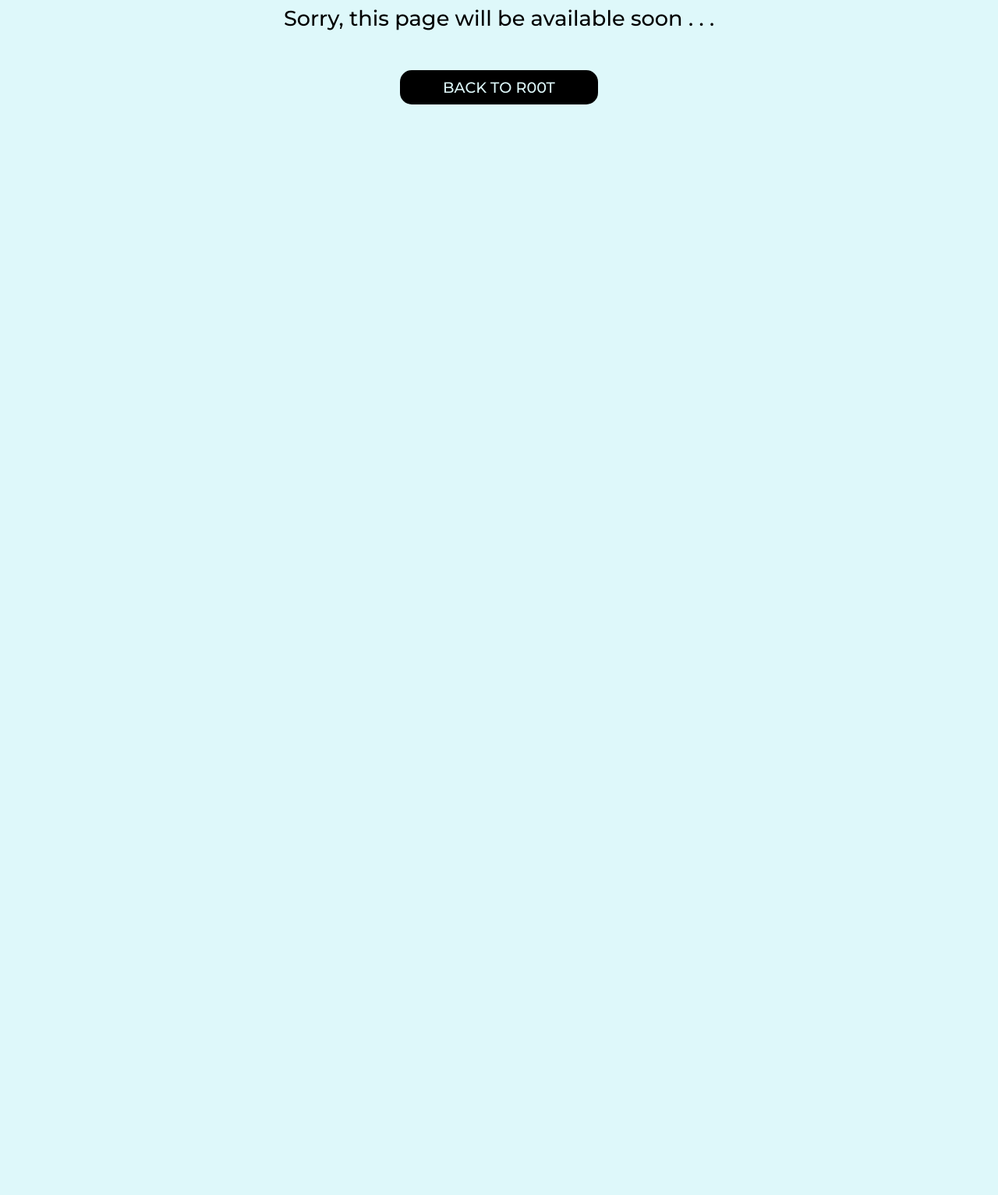
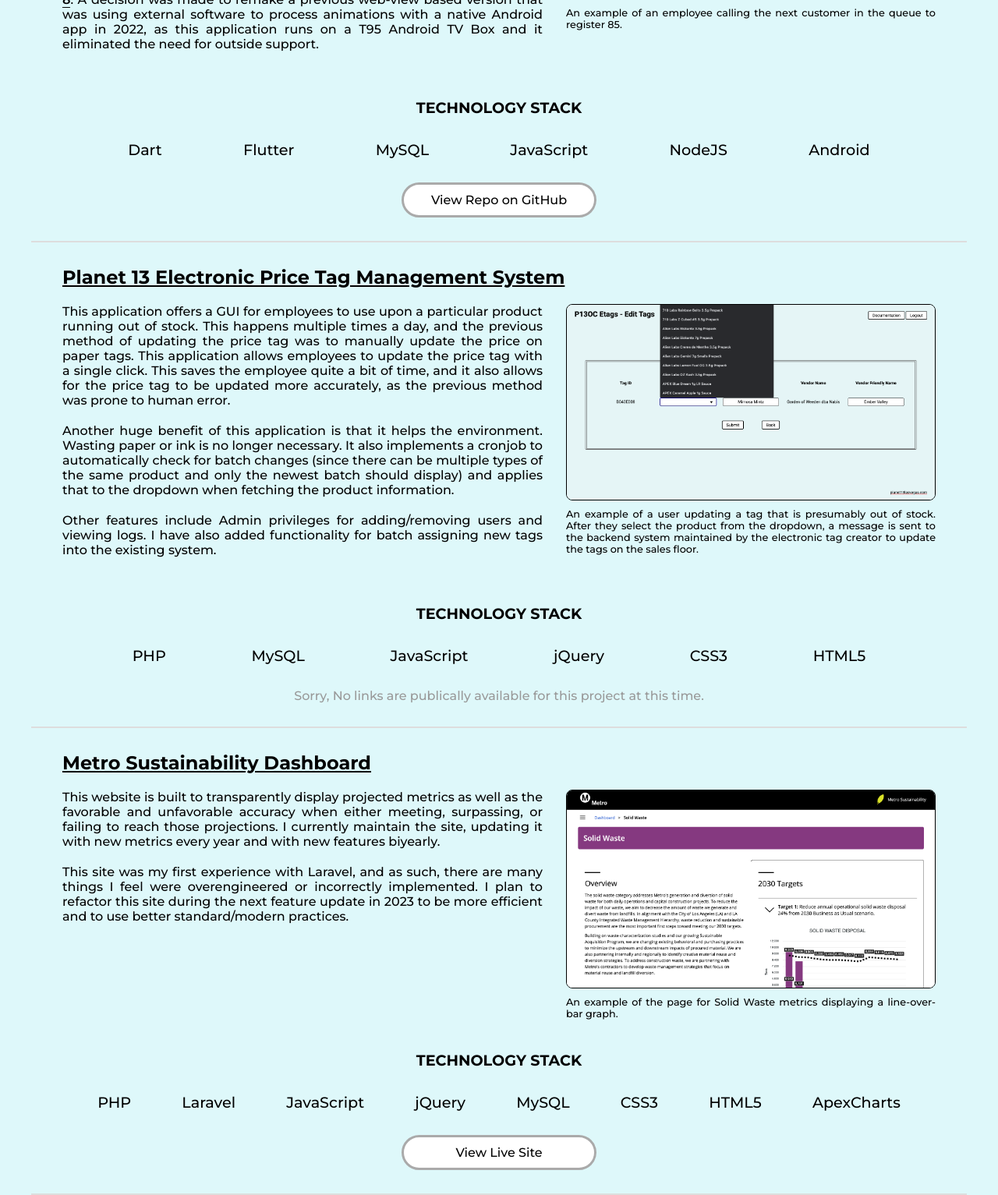
Before and after one commit to pJanks/johnnycassidy.dev, a PHP site: page /projects in a window 1280 px wide. Shown: the part 398-1931 px from the top of the page at 78% size. Before the commit the page ends 532 px from the top, so only its background shows below. Run offline with PHP 8.4, Linux system fonts and the light colour scheme; data that the repository does not hold is empty; a stand-in replaces the project's code that opens the database connection.

Commit message:
Add more project info and a page visitor counter in db

```diff
--- /dev/null
+++ b/backend/increment_counter.php
@@ -0,0 +1,9 @@
+<?php
+  require_once 'config.php';
+
+  if (!isset($_SESSION['hasVisited'])) {
+    $_SESSION['hasVisited'] = true;
+    $sql = "UPDATE visitor_counter SET counter = counter + 1";
+    $stmt = $pdo->prepare($sql);
+    $stmt->execute();
+  }
--- a/index.php
+++ b/index.php
@@ -2,6 +2,7 @@
   ini_set("display_errors", 1);
   error_reporting(E_ALL);
   session_start();
+  require_once 'backend/increment_counter.php';
   $request_uri = strtolower(rtrim($_SERVER["REQUEST_URI"], "/"));
   $route = explode("/", $request_uri)[1] ?? "home";
 ?>
@@ -22,13 +23,11 @@
         switch ($request_uri) {
           case "":
           case "/home":
+          case "/projects":
           case "/snake":
           case "/sandbox":
           case "/404":
             require_once "views/$route/index.html";
-            break;
-          case "/projects":
-            require_once "views/$route/index.php";
             break;
           default:
             header("Location: /404");
--- /dev/null
+++ b/views/projects/index.html
@@ -0,0 +1,120 @@
+<section class="projects-wrapper">
+  <article class="project-wrapper">
+    <h2 class="project-heading">Planet 13 Client Summoning App</h2>
+    <section class="project-description-wrapper">
+      <p class="project-description-paragraph">
+        This application was built for the <a href="https://www.planet13dispensaries.com/" class="description-link">Planet 13</a> dispensary in Las Vegas, <abbr title="Nevada">NV</abbr> and Santa Ana, <abbr title="California">CA</abbr>. It allows an employee to summon the next client in their queue (a service provided externally by <a class="description-link" href="https://www.nemo-q.com/">NEMO-Q</a>) to one of the many <abbr title="Point of Sale">POS</abbr> systems on the sales floor. The example provided here is only demonstrating the frontend of the application on an emulator. The backend of the application is not currently publically available. The test information displayed would normally be populated with the clients initials or name and the last four numbers of the phone number they used to register in the queue.
+      </p>
+      <p class="project-description-paragraph">
+        This currently serves ~74 POS systems in Las Vegas and ~50 systems in Santa Ana. This service is running on a <a class="description-link" href="https://www.digitalocean.com/">digitalocean</a> droplet running <a class="description-link" href="https://www.centos.org/">Centos 8</a>. A decision was made to remake a previous web-view based version that was using external software to process animations with a native Android app in 2022, as this application runs on a T95 Android TV Box and it eliminated the need for outside support.
+      </p>
+    </section>
+    <section class="project-video-or-image-wrapper">
+      <video
+        class="project-video-or-image p13-summoning"
+        autoplay
+        loop
+        muted
+      >
+        <source src="/assets/videos/p13_summoning_app.mp4" type="video/mp4">
+        Your browser does not support the HTML video element.
+      </video>
+      <span class="caption">
+        An example of an employee calling the next customer in the queue to register 85.
+      </span>
+    </section>
+    <section class="tech-stack-wrapper">
+      <h3 class="tech-stack-heading">Technology Stack</h3>
+      <span class="tech-stack-span-wrapper">
+        <span class="technology-span">Dart</span>
+        <span class="technology-span">Flutter</span>
+        <span class="technology-span">MySQL</span>
+        <span class="technology-span">JavaScript</span>
+        <span class="technology-span">NodeJS</span>
+        <span class="technology-span">Android</span>
+      </span>
+    </section>
+    <section class="links-wrapper">
+      <a class="view-live-site-or-github-link" href="https://github.com/pJanks/p13_client_summoning_app">View Repo on GitHub</a>
+    </section>
+  </article>
+
+  <article class="project-wrapper">
+    <h2 class="project-heading">Planet 13 Electronic Price Tag Management System</h2>
+    <section class="project-description-wrapper">
+      <p class="project-description-paragraph">
+        This application offers a GUI for employees to use upon a particular product running out of stock. This happens multiple times a day, and the previous method of updating the price tag was to manually update the price on paper tags. This application allows employees to update the price tag with a single click. This saves the employee quite a bit of time, and it also allows for the price tag to be updated more accurately, as the previous method was prone to human error.
+      </p>
+      <p class="project-description-paragraph">
+          Another huge benefit of this application is that it helps the environment. Wasting paper or ink is no longer necessary. It also implements a cronjob to automatically check for batch changes (since there can be multiple types of the same product and only the newest batch should display) and applies that to the dropdown when fetching the product information.
+      </p>
+      <p class="project-description-paragraph">
+          Other features include Admin privileges for adding/removing users and viewing logs. I have also added functionality for batch assigning new tags into the existing system.
+      </p>
+    </section>
+    <section class="project-video-or-image-wrapper">
+      <img
+        class="project-video-or-image"
+        src="/assets/images/p13_etag_app.png"
+        alt="a screenshot of Los Angeles Metro's Sustainability Dashboard"
+      >
+      <span class="caption">
+        An example of a user updating a tag that is presumably out of stock. After they select the product from the dropdown, a message is sent to the backend system maintained by the electronic tag creator to update the tags on the sales floor.
+      </span>
+    </section>
+    <section class="tech-stack-wrapper">
+      <h3 class="tech-stack-heading">Technology Stack</h3>
+      <span class="tech-stack-span-wrapper">
+        <span class="technology-span">PHP</span>
+        <span class="technology-span">MySQL</span>
+        <span class="technology-span">JavaScript</span>
+        <span class="technology-span">jQuery</span>
+        <span class="technology-span">CSS3</span>
+        <span class="technology-span">HTML5</span>
+      </span>
+    </section>
+    <section class="links-wrapper">
+      <span class="no-links-available-wrapper">
+        Sorry, No links are publically available for this project at this time.
+      </span>
+    </section>
+  </article>
+
+  <article class="project-wrapper">
+    <h2 class="project-heading">Metro Sustainability Dashboard</h2>
+    <section class="project-description-wrapper">
+      <p class="project-description-paragraph">
+        This website is built to transparently display projected metrics as well as the favorable and unfavorable accuracy when either meeting, surpassing, or failing to reach those projections. I currently maintain the site, updating it with new metrics every year and with new features biyearly.
+      </p>
+      <p class="project-description-paragraph">
+        This site was my first experience with Laravel, and as such, there are many things I feel were overengineered or incorrectly implemented. I plan to refactor this site during the next feature update in 2023 to be more efficient and to use better standard/modern practices.
+      </p>
+    </section>
+    <section class="project-video-or-image-wrapper">
+      <img
+        class="project-video-or-image"
+        src="/assets/images/metro_sustainability_dashboard.png"
+        alt="a screenshot of Los Angeles Metro's Sustainability Dashboard"
+      >
+      <span class="caption">
+        An example of the page for Solid Waste metrics displaying a line-over-bar graph.
+      </span>
+    </section>
+    <section class="tech-stack-wrapper">
+      <h3 class="tech-stack-heading">Technology Stack</h3>
+      <span class="tech-stack-span-wrapper">
+        <span class="technology-span">PHP</span>
+        <span class="technology-span">Laravel</span>
+        <span class="technology-span">JavaScript</span>
+        <span class="technology-span">jQuery</span>
+        <span class="technology-span">MySQL</span>
+        <span class="technology-span">CSS3</span>
+        <span class="technology-span">HTML5</span>
+        <span class="technology-span">ApexCharts</span>
+      </span>
+    </section>
+    <section class="links-wrapper">
+      <a class="view-live-site-or-github-link" href="https://sustainabilityreporting.metro.net/">View Live Site</a>
+    </section>
+  </article>
+</section>
--- a/views/projects/index.php
+++ /dev/null
@@ -1,94 +0,0 @@
-<?php
-  require_once 'config.php';
-  $ip = $_SERVER['REMOTE_ADDR'];
-  if ($ip !== $myIp) {
-    echo '
-      <section class="message-wrapper">
-        <h1 class="message-heading">under construction</h1>
-        <h3 class="message">Sorry, this page will be available soon . . .</h3>
-        <a class="back-to-home-link" href="/">back to r00t</a>
-      </section>
-    ';
-    return;
-  }
-?>
-<section class="projects-wrapper">
-  <article class="project-wrapper">
-    <h2 class="project-heading">Planet 13 Client Summoning App</h2>
-    <section class="project-description-wrapper">
-      <p class="project-description-paragraph">
-        This application was built for the <a href="https://www.planet13dispensaries.com/" class="description-link">Planet 13</a> dispensary in Las Vegas, <abbr title="Nevada">NV</abbr> and Santa Ana, <abbr title="California">CA</abbr>. It allows an employee to summon the next client in their queue (a service provided externally by <a class="description-link" href="https://www.nemo-q.com/">NEMO-Q</a>) to one of the many <abbr title="Point of Sale">POS</abbr> systems on the sales floor. The example provided here is only demonstrating the frontend of the application on an emulator. The backend of the application is not currently publically available. The test information displayed would normally be populated with the clients initials or name and the last four numbers of the phone number they used to register in the queue.
-      </p>
-      <p class="project-description-paragraph">
-        This currently serves ~74 POS systems in Las Vegas and ~50 systems in Santa Ana. This service is running on a <a class="description-link" href="https://www.digitalocean.com/">digitalocean</a> droplet running <a class="description-link" href="https://www.centos.org/">Centos 8</a>. A decision was made to remake a previous web-view based version that was using external software to process animations with a native Android app in 2022, as this application runs on a T95 Android TV Box and it eliminated the need for outside support.
-      </p>
-    </section>
-    <section class="project-video-or-image-wrapper">
-      <video
-        class="project-video-or-image p13-summoning"
-        autoplay
-        loop
-        muted
-      >
-        <source src="/assets/videos/p13_summoning_app.webm" type="video/webm">
-        <source src="/assets/videos/p13_summoning_app.mp4" type="video/mp4">
-        Your browser does not support the HTML video element.
-      </video>
-      <span class="caption">
-        An example of an employee calling the next customer in the queue to register 85.
-      </span>
-    </section>
-    <section class="tech-stack-wrapper">
-      <h3 class="tech-stack-heading">Technology Stack</h3>
-      <span class="tech-stack-span-wrapper">
-        <span class="technology-span">Dart</span>
-        <span class="technology-span">Flutter</span>
-        <span class="technology-span">MySQL</span>
-        <span class="technology-span">JavaScript</span>
-        <span class="technology-span">NodeJS</span>
-        <span class="technology-span">Android</span>
-      </span>
-    </section>
-    <section class="links-wrapper">
-      <a class="view-live-site-or-github-link" href="https://github.com/pJanks/p13_client_summoning_app">View Repo on GitHub</a>
-    </section>
-  </article>
-
-  <article class="project-wrapper">
-    <h2 class="project-heading">Metro Sustainability Dashboard</h2>
-    <section class="project-description-wrapper">
-      <p class="project-description-paragraph">
-        This website is built to transparently display projected metrics as well as the favorable and unfavorable accuracy when either meeting, surpassing, or failing to reach those projections. I currently maintain the site, updating it with new metrics every year and with new features biyearly.
-      </p>
-      <p class="project-description-paragraph">
-        This site was my first experience with Laravel, and as such, there are many things I feel were overengineered or incorrectly implemented. I plan to refactor this site during the next feature update in 2023 to be more efficient and to use better standard/modern practices.
-      </p>
-    </section>
-    <section class="project-video-or-image-wrapper">
-      <img
-        class="project-video-or-image"
-        src="/assets/images/metro_sustainability_dashboard.png"
-        alt="a screenshot of Los Angeles Metro's Sustainability Dashboard"
-      >
-      <span class="caption">
-        An example of the page for Solid Waste metrics displaying a line-over-bar graph.
-      </span>
-    </section>
-    <section class="tech-stack-wrapper">
-      <h3 class="tech-stack-heading">Technology Stack</h3>
-      <span class="tech-stack-span-wrapper">
-        <span class="technology-span">PHP</span>
-        <span class="technology-span">Laravel</span>
-        <span class="technology-span">JavaScript</span>
-        <span class="technology-span">jQuery</span>
-        <span class="technology-span">MySQL</span>
-        <span class="technology-span">CSS3</span>
-        <span class="technology-span">HTML5</span>
-        <span class="technology-span">ApexCharts</span>
-      </span>
-    </section>
-    <section class="links-wrapper">
-      <a class="view-live-site-or-github-link" href="https://sustainabilityreporting.metro.net/">View Live Site</a>
-    </section>
-  </article>
-</section>
--- a/views/projects/projects.css
+++ b/views/projects/projects.css
@@ -85,6 +85,7 @@
 }
 
 .project-video-or-image {
+  border: 1px solid #000;
   border-radius: 8px;
   width: 100%;
 }
@@ -107,7 +108,7 @@
 .tech-stack-heading {
   font-size: 120%;
   font-weight: 700;
-  margin-bottom: 20px;
+  margin-bottom: 30px;
   text-align: center;
   text-transform: uppercase;
 }
@@ -116,12 +117,12 @@
   display: flex;
   flex-wrap: wrap;
   font-size: 120%;
-  justify-content: space-around;
+  justify-content: space-evenly;
   width: 100%;
 }
 
 .technology-span {
-  width: 10%;
+  margin: 0 20px;
 }
 
 .links-wrapper {
@@ -130,6 +131,10 @@
   justify-content: space-around;
   margin-top: 30px;
   width: 100%;
+}
+
+.no-links-available-wrapper {
+  color: #999;
 }
 
 .view-live-site-or-github-link {
```
Also changed, not shown: assets/images/p13_etag_app.png (added).
